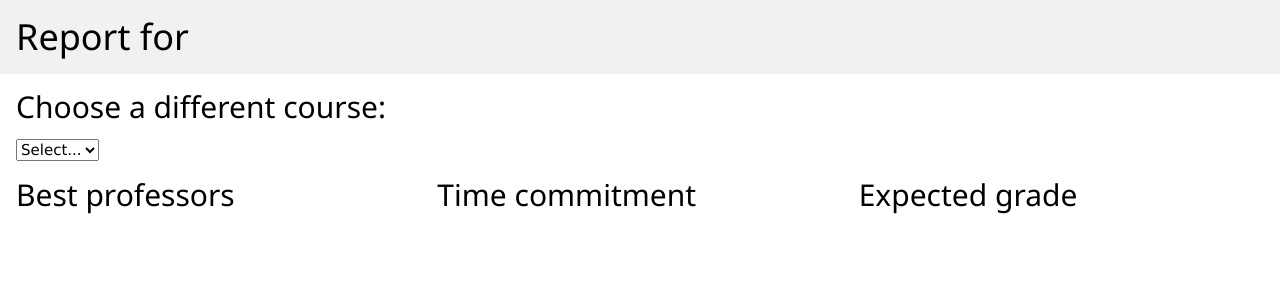
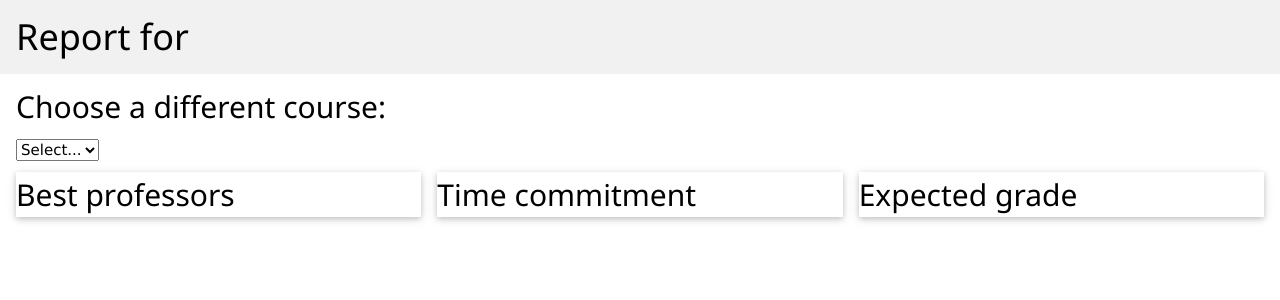
Before and after one commit to andportnoy/smartercapes.com, a Flask app: template templates/report.html in a window 1280 px wide. Shown: the top 300 px of the page. Run offline with Flask 2, Linux system fonts and the light colour scheme; the template is opened without the code that fills it, so the values that code supplies are empty.

Commit message:
experiment with cards

```diff
--- a/templates/report.html
+++ b/templates/report.html
@@ -21,18 +21,24 @@
 
 <div class="w3-row-padding">
     <div class="w3-third">
+        <div class="w3-card">
             <h2>Best professors</h2>
             <p>{{rank|safe}}</p>
         </div>
+    </div>
 
     <div class="w3-third">
+        <div class="w3-card">
             <h2>Time commitment</h2>
             {{time_panel|safe}}
         </div>
+    </div>
 
     <div class="w3-third">
+        <div class="w3-card">
             <h2>Expected grade</h2>
             {{grade_panel|safe}}
+        </div>
     </div>
 
 </div>
```
Lines whose indentation alone changed are shown as unchanged.
